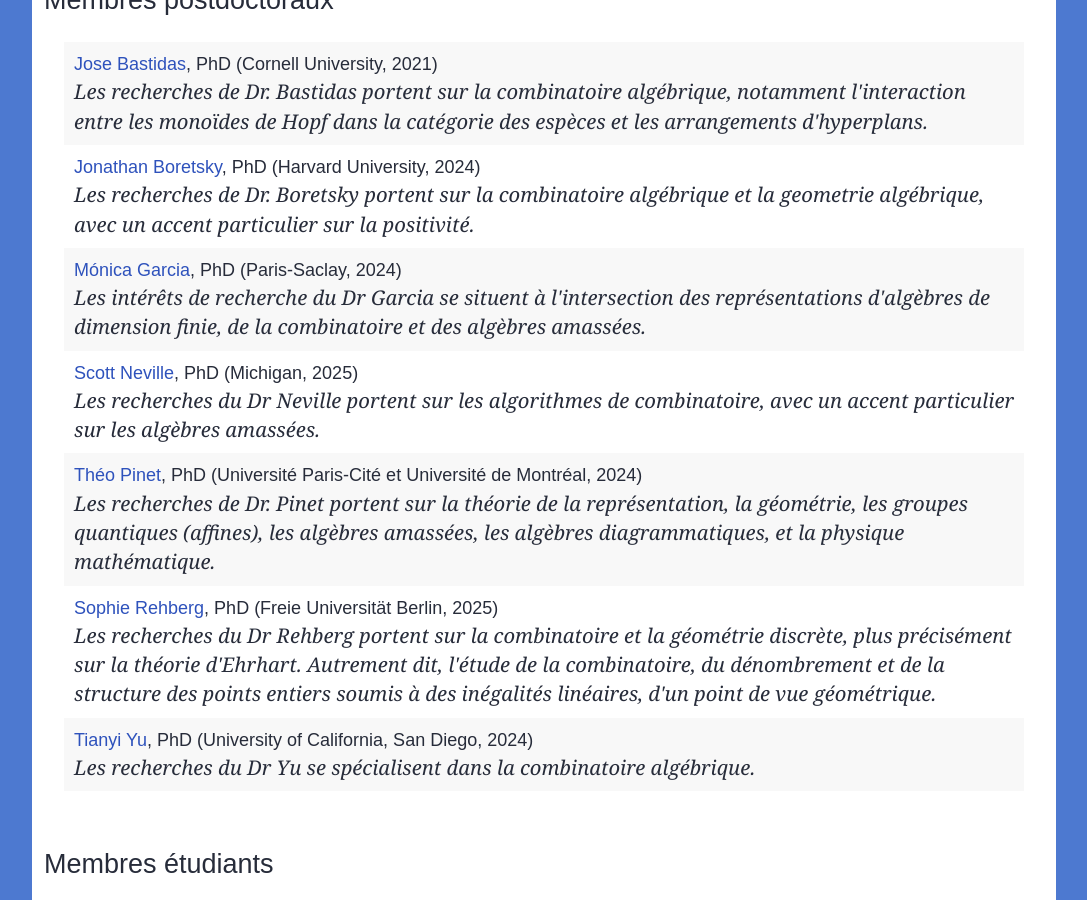
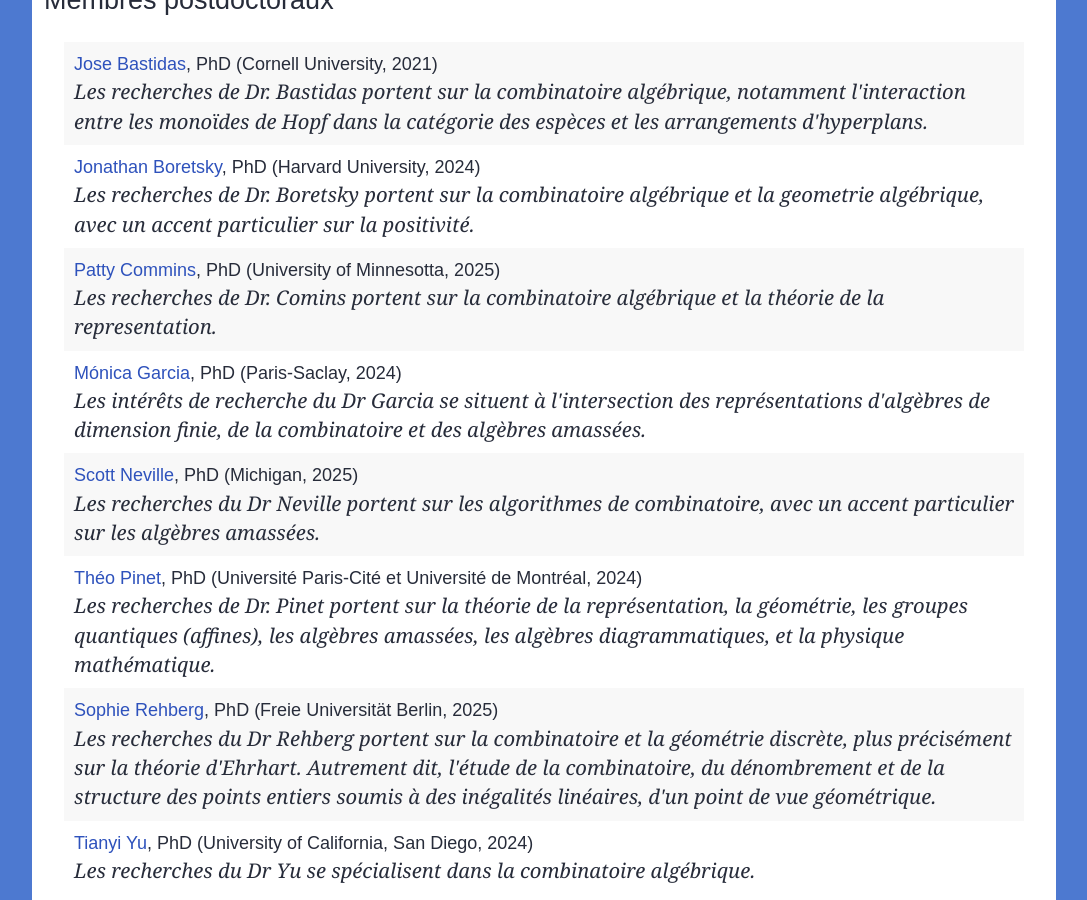
Before and after one commit to lacim-uqam/lacim-uqam.github.io, a Jekyll site: the page built from fr/membres.md, in a window 1280 px wide and 900 px high, scrolled down 3638 px. Shown: the whole window, without its empty margins (96-1183 px from the left). Built offline with Jekyll 4.4.1, drawn with Linux system fonts in a browser that asks for light colours.

Commit message:
Update postdocs.yml
add Patty

```diff
--- a/_data/members/postdocs.yml
+++ b/_data/members/postdocs.yml
@@ -25,6 +25,19 @@
   interets_de_recherche: >
     Les recherches de Dr. Boretsky portent sur la combinatoire algébrique et la
     geometrie algébrique, avec un accent particulier sur la positivité.
+
+- name: Patty Commins
+  phd_institution: University of Minnesotta
+  phd_year: 2025
+  phd_supervisor: Vic Reiner
+  email: commi010@umn.edu
+  website: https://sites.google.com/umn.edu/patty-commins
+  research_interests: >
+    Dr. Commins's research interests lie in the intersection of algebraic
+    combinatorics and representation theory.
+  interets_de_recherche: >
+    Les recherches de Dr. Comins portent sur la combinatoire algébrique et la
+    théorie de la representation.
 
 - name: Mónica Garcia
   phd_institution: Paris-Saclay
```
